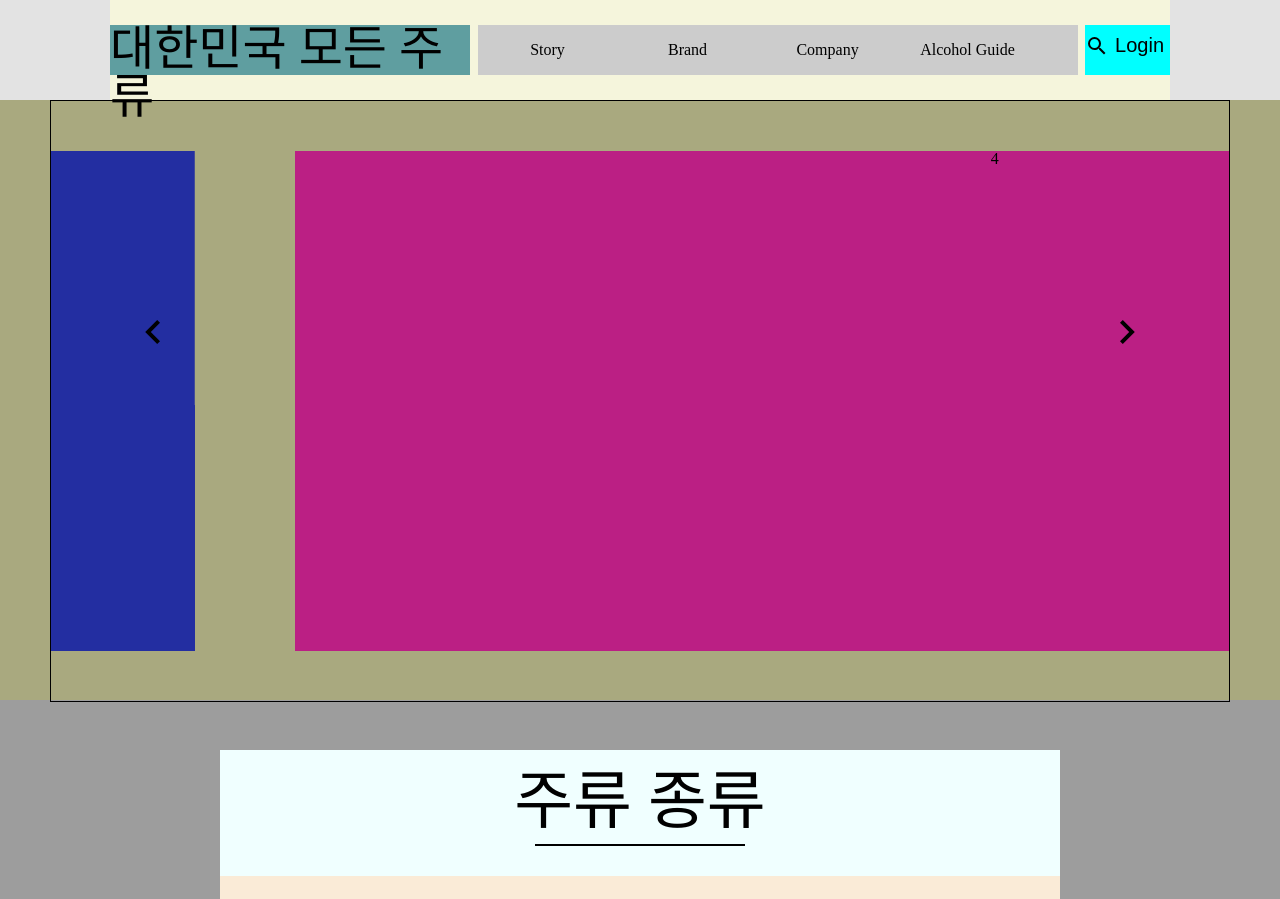
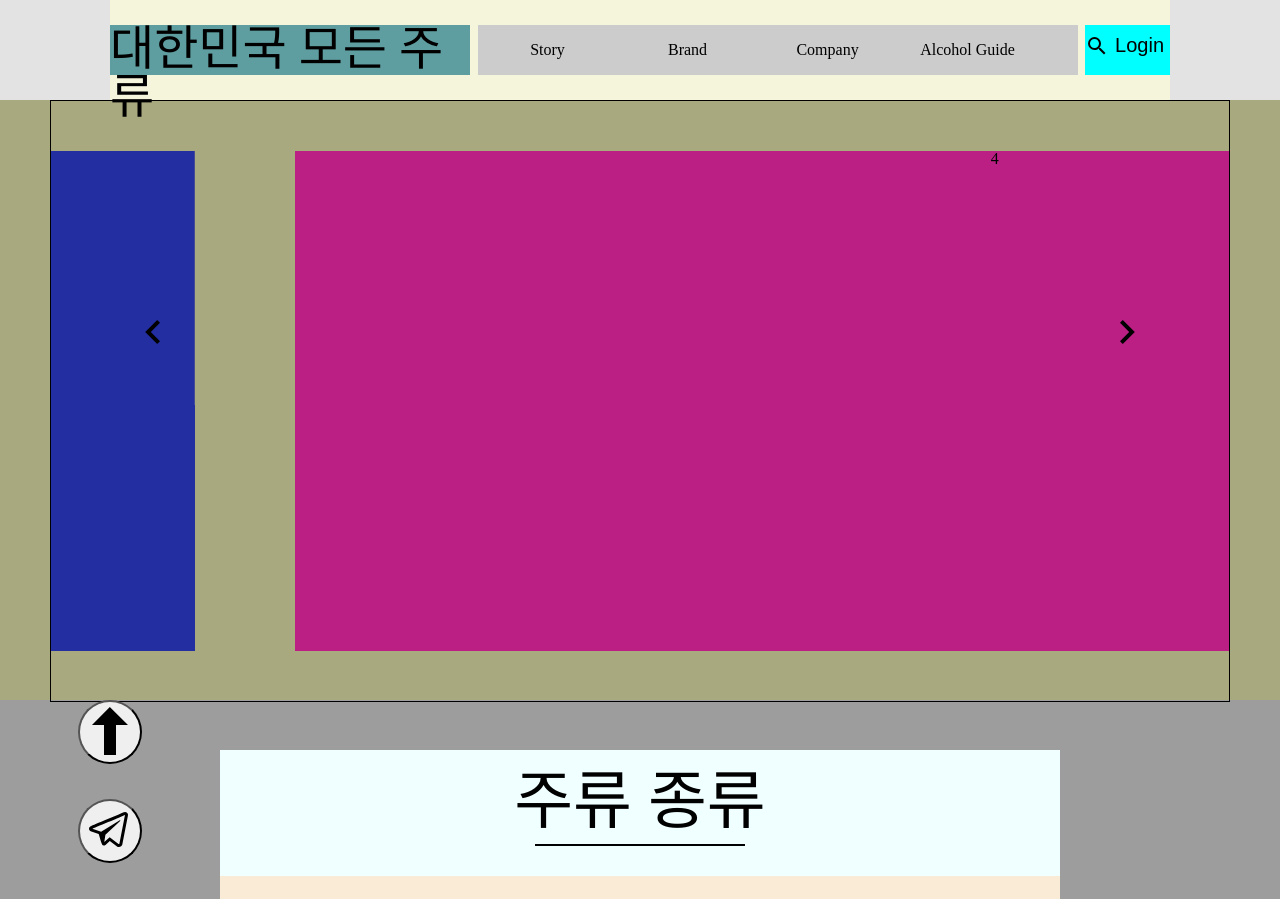
Before and after one commit to Hongaproject/AlcoholDrinks, a React (Create React App) app: page / in a window 1280 px wide. Shown: the top 899 px of the page. Built offline with nearby package versions, Linux system fonts and the light colour scheme; a web font is replaced by a local one.

Commit message:
사이드 버튼(위로 올라가기, 상담 버튼)추가 및 router경로 지정

```diff
--- a/src/App.jsx
+++ b/src/App.jsx
@@ -1,14 +1,26 @@
-import Footer from "./Layout/Footer";
-import Header from "./Layout/Header";
+import { RouterProvider, createBrowserRouter } from "react-router-dom";
 import Section from "./Section/Section";
+import Layout from "./Layout/Layout";
 
 function App() {
 
+  const router = createBrowserRouter([
+    {
+      path: '/',
+      element: <Layout />,
+      children:[
+        {
+          path: '',
+          element: <Section />
+        }
+      ]
+    },
+
+  ])
+
   return (
     <div style={{overflowX: "hidden"}}>
-      <Header />
-      <Section />
-      <Footer />
+      <RouterProvider router={router} />
     </div>
   );
 }
--- a/src/Layout/Header.jsx
+++ b/src/Layout/Header.jsx
@@ -1,5 +1,6 @@
 import styled from "styled-components"
 import '../Font/Font.css'
+import { useNavigate } from "react-router-dom"
 
 const Container = styled.div`
     width: 100%;
@@ -81,6 +82,8 @@ const LoginButton = styled.button`
 
 
 export default function Header () {
+
+
     return(
         <Container>
             <Nav>
--- /dev/null
+++ b/src/Layout/Layout.jsx
@@ -0,0 +1,13 @@
+import { Outlet } from "react-router-dom";
+import Header from "./Header";
+import Footer from "./Footer";
+
+export default function Layout() {
+    return(
+        <div>
+            <Header />
+            <Outlet />
+            <Footer />
+        </div>
+    );
+}
--- a/src/Section/Section.jsx
+++ b/src/Section/Section.jsx
@@ -1,5 +1,6 @@
 import { useEffect, useState } from "react"
 import styled from "styled-components"
+import Sidebtn from "./Sidebtn"
 
 const Container = styled.div`
     width: 100%;
@@ -38,7 +39,6 @@ const NextButton = styled.div`
     position: absolute;
     top: 38.5%;
     right: 10%;
-    z-index: 1;
     cursor: pointer;
 `
 const Show = styled.div`
@@ -391,13 +391,13 @@ const CompanyImg = styled.div`
     height: 450px;
     margin-right: 40px;
     background-color: #5e5e5e;
+    /* background-image:url('https://i.ibb.co/3493r17/cat.jpg'); */
 `
 const ShopImg = styled.div`
     width: 270px;
     height: 450px;
     margin-right: 40px;
     background-color: #5e5e5e;
-
 `
 const GuideImg = styled.div`
     width: 270px;
@@ -418,8 +418,8 @@ const CImgTitle = styled.h1`
     font-family: 'Inknut Antiqua';
     text-shadow: 0px 4px 4px rgba(0, 0, 0, 0.25);
     color: #fff;
+`
 
-`
 const CImgSpan = styled.span`
     font-size: 32px;
     text-align: center;
@@ -496,6 +496,8 @@ export default function Section () {
                     </NextButton>
                 </Slide>
             </ImgSlice>
+            <Sidebtn />
+
             <Main>
                 <SubTitle>주류 종류</SubTitle>
                 <SojuContainer>
--- /dev/null
+++ b/src/Section/Sidebtn.jsx
@@ -0,0 +1,39 @@
+import styled from "styled-components";
+
+const Container = styled.div`
+    height: 180px;
+    position: fixed;
+    z-index: 1;
+    margin-left: 77.5px;
+`
+const TopBtn = styled.button`
+    width: 64px;
+    height: 64px;
+    border-radius: 50px;
+`
+
+const ServiceBtn = styled.button`
+width: 64px;
+    height: 64px;
+    border-radius: 50px;
+    display: block;
+    margin-top: 35px;
+`
+
+export default function Sidebtn () {
+
+    const moveTop = () => {
+        window.scrollTo({ top: 0, behavior: 'smooth'})
+    }
+
+    return(
+        <Container>
+            <TopBtn onClick={moveTop}>
+                <svg xmlns="http://www.w3.org/2000/svg" width="48" height="48" viewBox="0 0 8 8"><path fill="currentColor" d="M3.97 0L1 3h2v5h2V3h2z"/></svg>
+            </TopBtn>
+            <ServiceBtn>
+                <svg xmlns="http://www.w3.org/2000/svg" width="48" height="48" viewBox="0 0 32 32">< path fill="currentColor" d="M26.07 3.996a2.974 2.974 0 0 0-.933.223h-.004c-.285.113-1.64.683-3.7 1.547l-7.382 3.109c-5.297 2.23-10.504 4.426-10.504 4.426l.062-.024s-.359.118-.734.375a2.03 2.03 0 0 0-.586.567c-.184.27-.332.683-.277 1.11c.09.722.558 1.155.894 1.394c.34.242.664.355.664.355h.008l4.883 1.645c.219.703 1.488 4.875 1.793 5.836c.18.574.355.933.574 1.207c.106.14.23.257.379.351a1.119 1.119 0 0 0 .246.106l-.05-.012c.015.004.027.016.038.02c.04.011.067.015.118.023c.773.234 1.394-.246 1.394-.246l.035-.028l2.883-2.625l4.832 3.707l.11.047c1.007.442 2.027.196 2.566-.238c.543-.437.754-.996.754-.996l.035-.09l3.734-19.129c.106-.472.133-.914.016-1.343a1.807 1.807 0 0 0-.781-1.047a1.872 1.872 0 0 0-1.067-.27m-.101 2.05c-.004.063.008.056-.02.177v.011l-3.699 18.93c-.016.027-.043.086-.117.145c-.078.062-.14.101-.465-.028l-5.91-4.531l-3.57 3.254l.75-4.79l9.656-9c.398-.37.265-.448.265-.448c.028-.454-.601-.133-.601-.133l-12.176 7.543l-.004-.02l-5.836-1.965v-.004l-.015-.003a.27.27 0 0 0 .03-.012l.032-.016l.031-.011s5.211-2.196 10.508-4.426c2.652-1.117 5.324-2.242 7.379-3.11a807.312 807.312 0 0 1 3.66-1.53c.082-.032.043-.032.102-.032z"/></svg>
+            </ServiceBtn>
+        </Container>
+    );
+}
```
